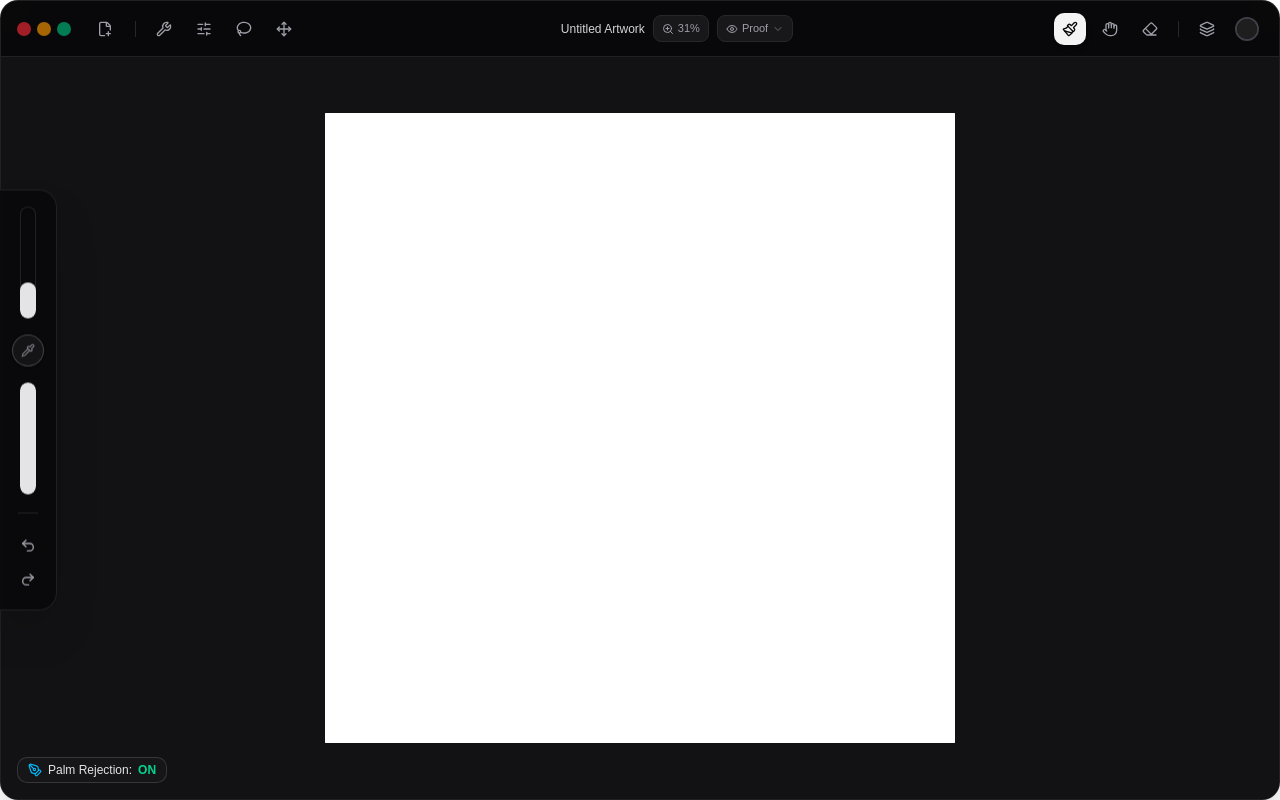
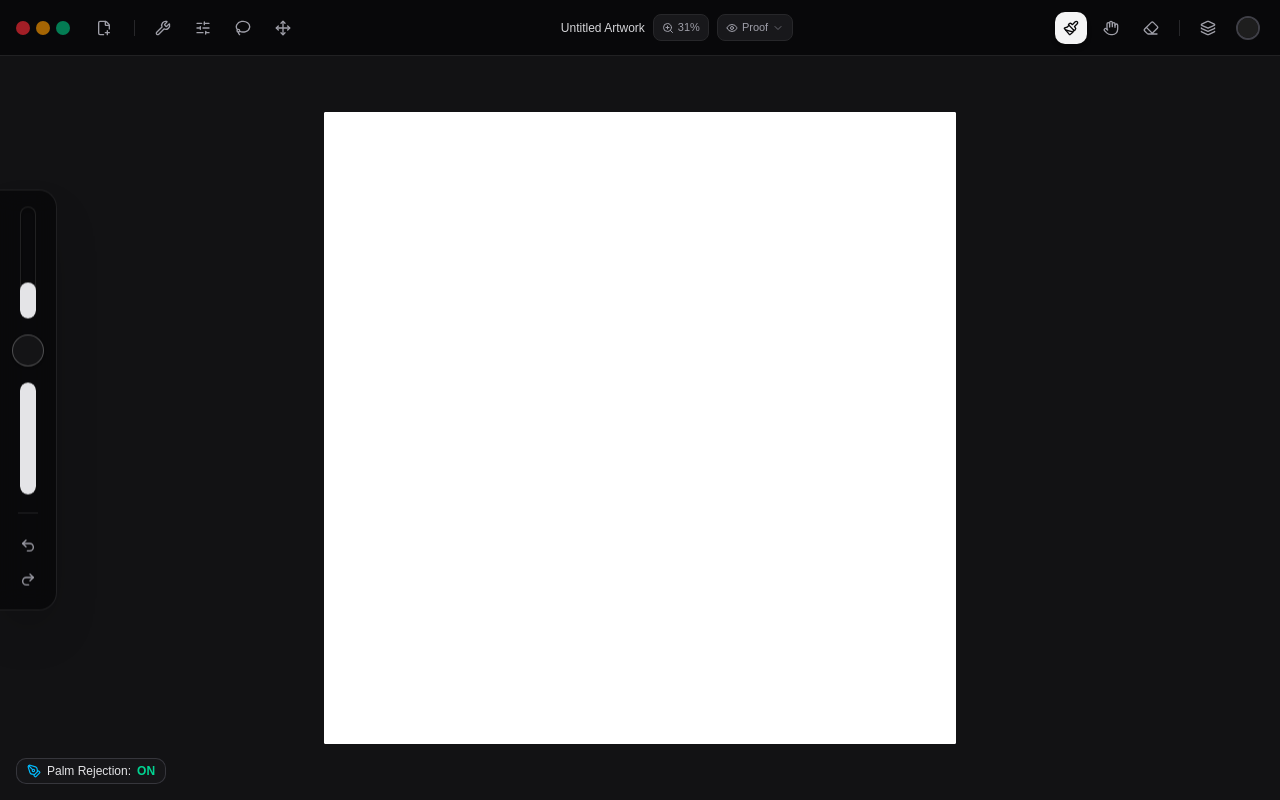
Before and after one commit to Marpuriganesh/laya_app, a React (Vite) app: page / in a window 1280 px wide. Built offline with nearby package versions, Linux system fonts and the light colour scheme.

Commit message:
feat: set main window to start maximized and update SidebarRail button labels for clarity

```diff
--- a/src-tauri/tauri.conf.json
+++ b/src-tauri/tauri.conf.json
@@ -17,6 +17,7 @@
         "width": 1280,
         "height": 800,
         "resizable": true,
+        "maximized": true,
         "fullscreen": false,
         "decorations": false,
         "transparent": true,
--- a/src/App.tsx
+++ b/src/App.tsx
@@ -75,10 +75,10 @@ function MainWindow() {
     setTransform({ scale, panX, panY });
   }, [document.width, document.height, setTransform]);
 
-  const [isMaximized, setIsMaximized] = useState(false);
+  const isTauri = typeof window !== "undefined" && "__TAURI_INTERNALS__" in window;
+  const [isMaximized, setIsMaximized] = useState(true);
 
   useEffect(() => {
-    const isTauri = typeof window !== "undefined" && "__TAURI_INTERNALS__" in window;
     if (!isTauri) return;
 
     let unlisten: (() => void) | undefined;
--- a/src/ui/components/SidebarRail.tsx
+++ b/src/ui/components/SidebarRail.tsx
@@ -1,6 +1,6 @@
 import { useState, useRef, useCallback, type FC } from "react";
 import { motion } from "motion/react";
-import { Undo2, Redo2, Pipette } from "lucide-react";
+import { Undo2, Redo2 } from "lucide-react";
 import {
   ratioToBrushSize,
   brushSizeToRatio,
@@ -138,16 +138,14 @@ export const SidebarRail: FC<SidebarRailProps> = ({
         </div>
       </div>
 
-      {/* 2. Middle Modifier / Eyedropper Button */}
+      {/* 2. Middle Sub-Menu / QuickMenu Modifier Button */}
       <button
         type="button"
         onClick={onModifierClick}
-        aria-label="Eyedropper / Modifier Button"
-        title="Eyedropper / Modifier"
-        className="w-8 h-8 rounded-full bg-zinc-900/80 hover:bg-zinc-800/90 active:scale-95 border border-white/20 hover:border-white/50 flex items-center justify-center text-zinc-400 hover:text-zinc-100 transition-all shadow-sm cursor-pointer group"
-      >
-        <Pipette className="w-3.5 h-3.5 opacity-70 group-hover:opacity-100 transition-opacity" />
-      </button>
+        aria-label="Menu / Modifier Button"
+        title="QuickMenu / Sub-Menu"
+        className="w-8 h-8 rounded-full bg-zinc-900/80 hover:bg-zinc-800/90 active:scale-95 border border-white/25 hover:border-white/50 transition-all shadow-sm cursor-pointer"
+      />
 
       {/* 3. Brush Opacity Vertical Capsule Slider (No circular thumb) */}
       <div className="relative flex flex-col items-center">
```
